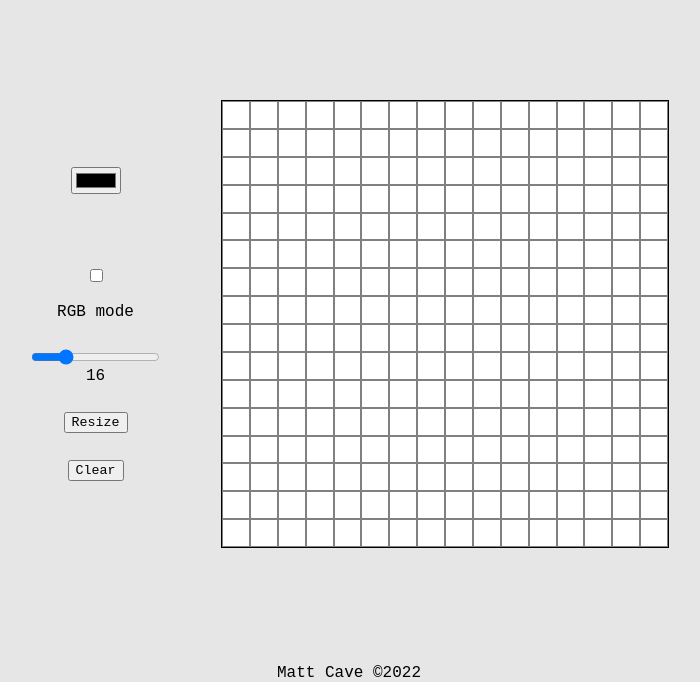
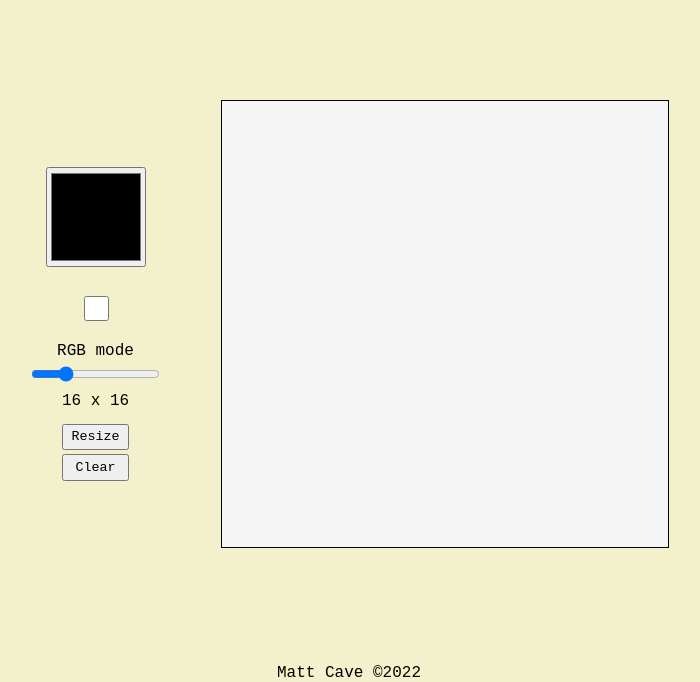
Before and after one commit to caveman418/Etch-a-sketch, a plain HTML site: page index.html in a window 1280 px wide. Shown: the part 118-800 px from the top of the page, without its empty margins (291-991 px from the left). Drawn offline with Linux system fonts and the light colour scheme.

Commit message:
completed functionality of the website, css styling is next

```diff
--- a/index.html
+++ b/index.html
@@ -12,9 +12,9 @@
         <div class="center">
 
             <div class="options">
-                <input type="color"><br>
+                <input class="colorpicker" type="color"><br>
                 <div class="checkbox">
-                    <input type="checkbox" name="rgb-mode"><br>
+                    <input class = "checkrgb" type="checkbox" name="rgb-mode"><br>
                     <label for="rgb-mode">RGB mode</label>
                 </div>
                 <div class="slider">
--- a/script.js
+++ b/script.js
@@ -1,12 +1,17 @@
+let isPainting = false;
+let isRgb = false;
+
 const slider = document.getElementById('myRange');
 const output = document.querySelector('.sliderOutput');
 const grid = document.querySelector('.grid');
 const resizeButton = document.querySelector('.resize');
+const clearButton = document.querySelector('.clear');
+const rgbSwitch = document.querySelector('.checkrgb');
 
-output.textContent = slider.value;
+output.textContent = `${slider.value} x ${slider.value}`; //initialize grid size number underneath slider (16)
 
 slider.addEventListener('input', () => {
-    output.textContent = slider.value; //when slider is moved, number underneath is updated
+    output.textContent = `${slider.value} x ${slider.value}`; //when slider is moved, number underneath is updated
 });
 
 function resize(e) {
@@ -16,18 +21,37 @@ function resize(e) {
         const div = document.createElement('div');
         div.classList.add('box');
         div.style.cssText = 'width: ' + (100/slider.value) + '%'; //makes n divs fit into 100% of the canvas (width is set to make flex wrap work)
+        div.style.backgroundColor = 'rgb(245, 245, 245)';
 
-        div.addEventListener('mousedown', (e) => { //adds event listener to every single div
-            e.target.classList.add('activated');
+        div.addEventListener('mousedown', (e) => { //add these following event listeners to each div as they're created
+            isPainting = true;
+            if (isRgb) {
+                e.target.style.backgroundColor = "#" + Math.floor(Math.random()*16777215).toString(16);
+            } else {
+                e.target.style.backgroundColor = document.querySelector('.colorpicker').value;
+            }
         });
+        div.addEventListener('mouseup', (e) => {
+            isPainting = false;
+        })
         div.addEventListener('mouseenter', (e) => {
-            e.target.classList.add('activated');
-        });
+            if (isPainting) {
+                if (isRgb) {
+                    e.target.style.backgroundColor = "#" + Math.floor(Math.random()*16777215).toString(16);
+                } else {
+                    e.target.style.backgroundColor = document.querySelector('.colorpicker').value;
+                }
+            };
+        })
 
-        grid.appendChild(div);
+        grid.appendChild(div); //put the div with all those settings into the canvas
     }
 }
 
 resize(); //initialize 16x16 grid when page is loaded
 
 resizeButton.addEventListener('click', resize); //run resize function above when resize button is clicked
+
+clearButton.addEventListener('click', resize); //the clear button does the exact same as the resize button
+
+rgbSwitch.addEventListener('click', (e) => {isRgb = !isRgb}); //toggles rgb mode
--- a/style.css
+++ b/style.css
@@ -1,10 +1,11 @@
 * {
     font-family: 'Courier New', Courier, monospace;
     box-sizing: border-box;
+    user-select: none;
 }
 
 body {
-    background-color: rgb(230, 230, 230);
+    background-color: rgb(243, 241, 203);
     margin: 0;
     display: flex;
     flex-direction: column;
@@ -16,6 +17,7 @@ body {
 .head {
     margin-top: 1em;
     font-size: 3em;
+    font-weight: bold;
 }
 
 .center {
@@ -38,10 +40,25 @@ body {
     height: 70%;
 }
 
+button {
+    width: 5em;
+    height: 2em;
+}
+
 .checkbox, .slider {
     display: flex;
     flex-direction: column;
     align-items: center;
+}
+
+.colorpicker {
+    height: 100px;
+    width: 100px;
+}
+
+.checkrgb {
+    height: 25px;
+    width: 25px;
 }
 
 .grid {
@@ -52,10 +69,9 @@ body {
 
 .box {
     background-color: white;
-    border: solid gray 0.01px;
     flex: auto;
 }
 
-.activated {
-    background-color: black;
+.slider {
+    margin-bottom: 10px;
 }
```
